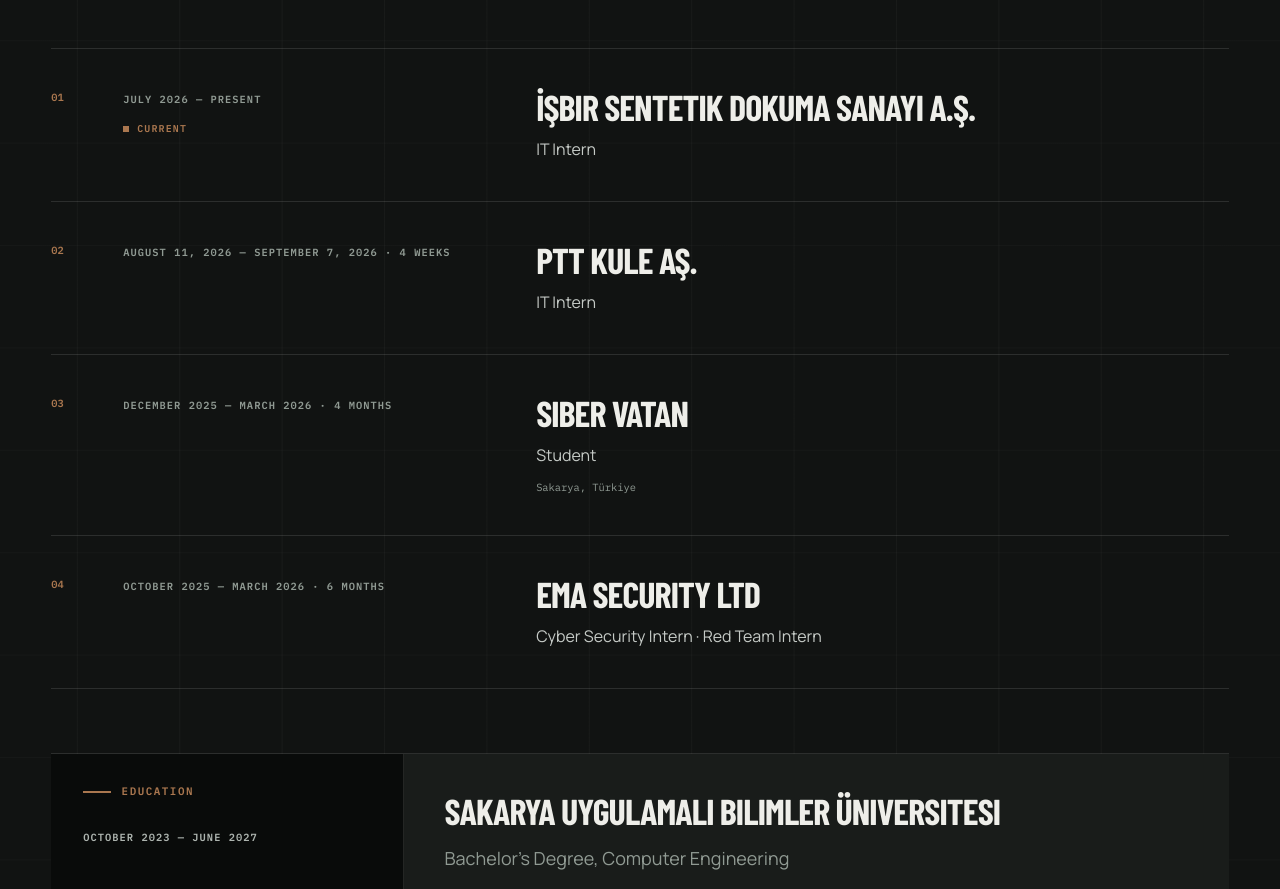
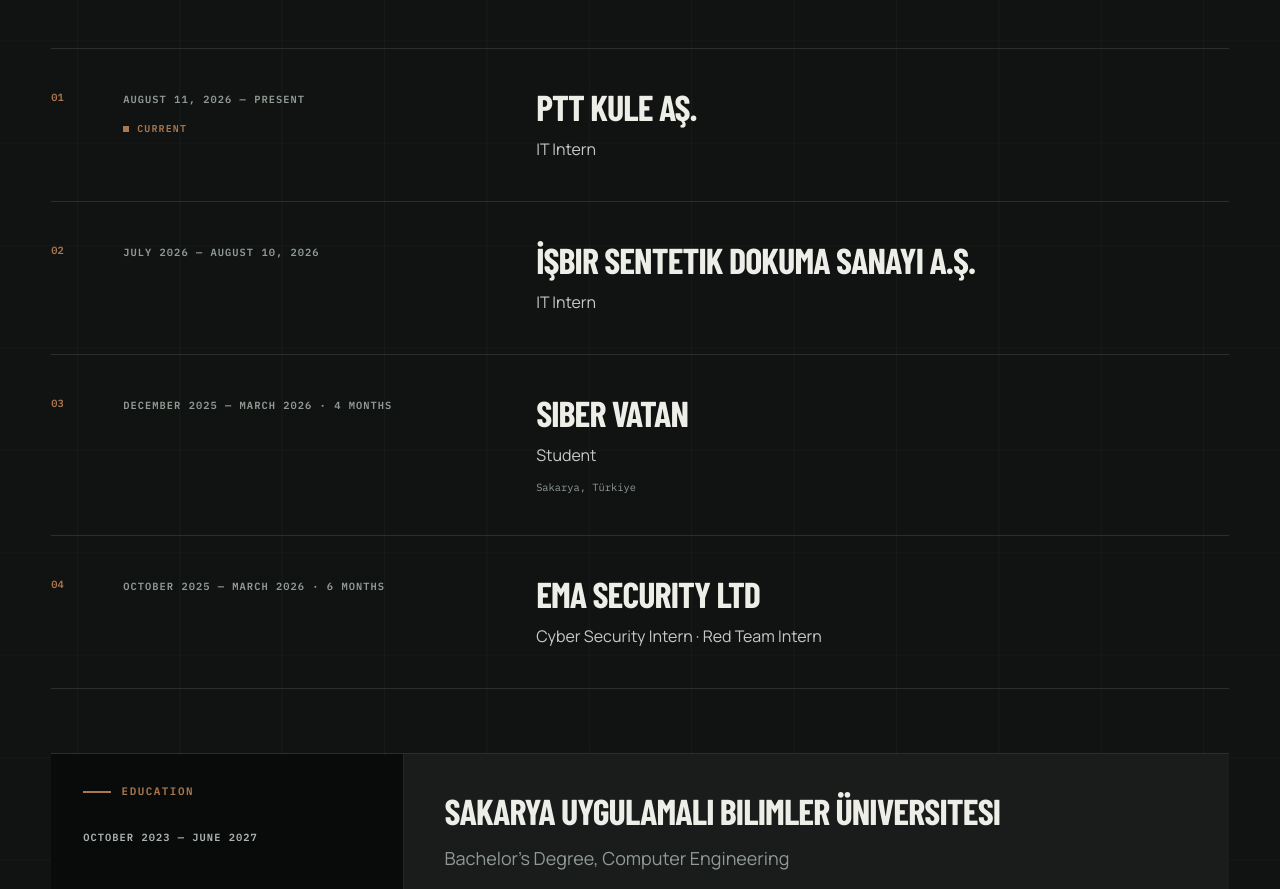
Before and after one commit to talhacaglar/talhacaglar.github.io, a Next.js app: page / in a window 1280 px wide. Shown: the part 3334-4223 px from the top of the page. Built offline with nearby package versions, Linux system fonts and the light colour scheme; a web font is replaced by a local one.

Commit message:
fix(experience): set PTT KULE as current role and update İşbir end date

```diff
--- a/src/data/background.ts
+++ b/src/data/background.ts
@@ -11,17 +11,17 @@
 /** Most recent first. */
 export const roles: Role[] = [
   {
+    id: 'ptt-kule',
+    company: 'PTT KULE AŞ.',
+    role: 'IT Intern',
+    date: 'August 11, 2026 — Present',
+    current: true,
+  },
+  {
     id: 'isbir',
     company: 'İşbir Sentetik Dokuma Sanayi A.Ş.',
     role: 'IT Intern',
-    date: 'July 2026 — Present',
-    current: true,
-  },
-  {
-    id: 'ptt-kule',
-    company: 'PTT KULE AŞ.',
-    role: 'IT Intern',
-    date: 'August 11, 2026 — September 7, 2026 · 4 weeks',
+    date: 'July 2026 — August 10, 2026',
   },
   {
     id: 'siber-vatan',
```
